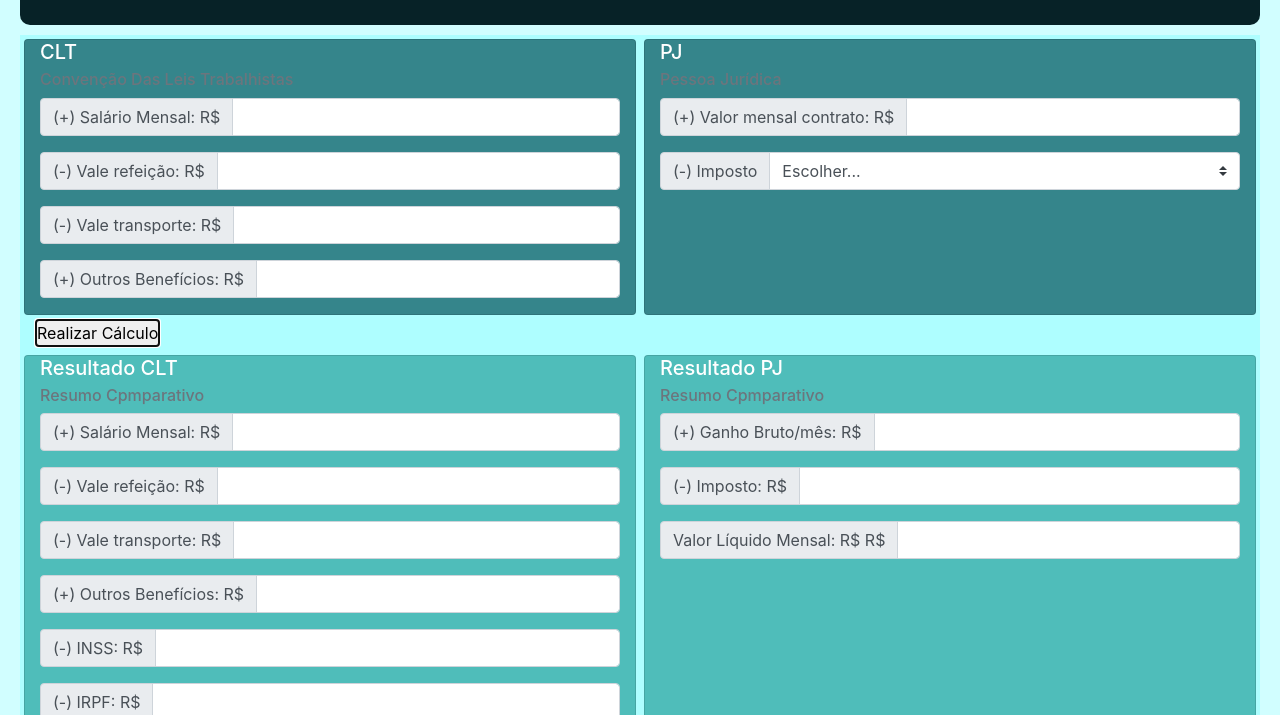
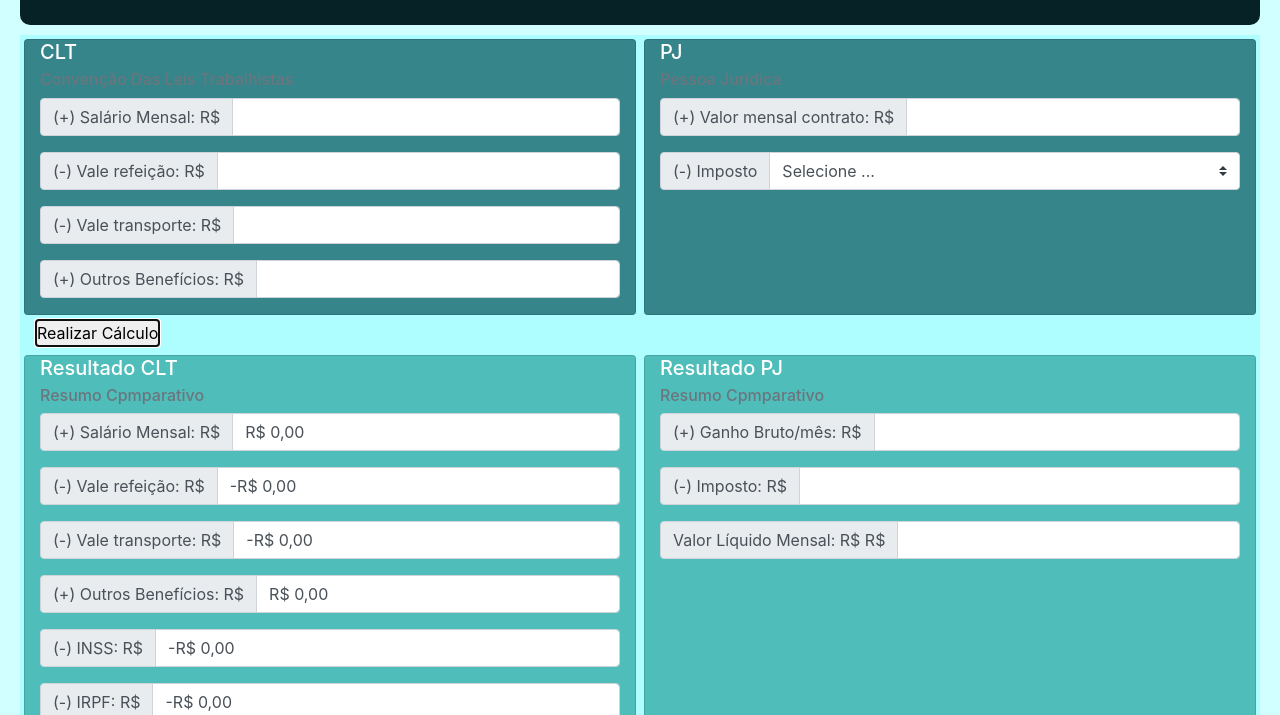
Before and after one commit to Jonathan-Galhardo/CLT-ou-PJ, a plain HTML site: page index.html in a window 1280 px wide. Both pictures are taken after a click on the button "Realizar Cálculo". Shown: the part 85-800 px from the top of the page. Drawn offline with nearby package versions, Linux system fonts and the light colour scheme.

Commit message:
logica clt

```diff
--- a/index.html
+++ b/index.html
@@ -20,27 +20,27 @@
                 <h6 class="card-subtitle mb-2 text-muted">Convenção Das Leis Trabalhistas</h6>
                 <div class="input-group mb-3">
                     <div class="input-group-prepend">
-                      <span class="input-group-text"> (+) Salário Mensal: R$</span>
+                      <span  class="input-group-text"> (+) Salário Mensal: R$</span>
                     </div>
-                    <input type="text" class="form-control" aria-label="Quantia">
+                    <input id="salario" type="text" class="form-control" aria-label="Quantia">
                 </div>
                 <div class="input-group mb-3">
                     <div class="input-group-prepend">
                       <span class="input-group-text"> (-) Vale refeição: R$</span>
                     </div>
-                    <input type="text" class="form-control" aria-label="Quantia">
+                    <input id="vr" type="text" class="form-control" aria-label="Quantia">
                 </div>
                 <div class="input-group mb-3">
                     <div class="input-group-prepend">
                       <span class="input-group-text">  (-) Vale transporte: R$</span>
                     </div>
-                    <input type="text" class="form-control" aria-label="Quantia">
+                    <input id="vt" type="text" class="form-control" aria-label="Quantia">
                 </div>
                 <div class="input-group mb-3">
                     <div class="input-group-prepend">
                       <span class="input-group-text">  (+) Outros Benefícios: R$</span>
                     </div>
-                    <input type="text" class="form-control" aria-label="Quantia">
+                    <input id="benf" type="text" class="form-control" aria-label="Quantia">
                 </div>
 
             </div>
@@ -61,7 +61,7 @@
                       <label class="input-group-text" for="inputGroupSelect01">(-) Imposto</label>
                     </div>
                     <select class="custom-select" id="inputGroupSelect01">
-                      <option selected>Escolher...</option>
+                      <option selected>Selecione ... </option>
                       <option value="1">Simples Nacional</option>
                       <option value="2">Micro Empreendedor Individual</option>
                     </select>
@@ -80,63 +80,63 @@
                 <h6 class="card-subtitle mb-2 text-muted">Resumo Cpmparativo</h6>
                 <div class="input-group mb-3">
                     <div class="input-group-prepend">
-                        <span class="input-group-text" id="salario"> (+) Salário Mensal: R$</span>
+                        <span class="input-group-text"> (+) Salário Mensal: R$</span>
                     </div>
-                    <input type="text" class="form-control" aria-label="Quantia">
+                    <div type="text" class="form-control" aria-label="Quantia" id="salariores"></div>
                 </div>
                 <div class="input-group mb-3">
                     <div class="input-group-prepend">
                         <span class="input-group-text"> (-) Vale refeição: R$</span>
                     </div>
-                    <input type="text" class="form-control" aria-label="Quantia">
+                    <div id="vr2" type="text" class="form-control" aria-label="Quantia"></div>
                 </div>
                 <div class="input-group mb-3">
                     <div class="input-group-prepend">
                         <span class="input-group-text">  (-) Vale transporte: R$</span>
                     </div>
-                    <input type="text" class="form-control" aria-label="Quantia">
+                    <div id="vt2" type="text" class="form-control" aria-label="Quantia"></div>
                 </div>
                 <div class="input-group mb-3">
                     <div class="input-group-prepend">
                         <span class="input-group-text">  (+) Outros Benefícios: R$</span>
                     </div>
-                    <input type="text" class="form-control" aria-label="Quantia">
+                    <div id="beneficiores" type="text" class="form-control" aria-label="Quantia"></div>
                 </div>
                 <div class="input-group mb-3">
                     <div class="input-group-prepend">
                         <span class="input-group-text"> (-) INSS: R$</span>
                     </div>
-                    <input type="text" class="form-control" aria-label="Quantia">
+                    <div id="inssres" type="text" class="form-control" aria-label="Quantia"></div>
                 </div>
                 <div class="input-group mb-3">
                     <div class="input-group-prepend">
                         <span class="input-group-text"> (-) IRPF: R$</span>
                     </div>
-                    <input type="text" class="form-control" aria-label="Quantia">
+                    <div id="irpfres" type="text" class="form-control" aria-label="Quantia"></div>
                 </div>
                 <div class="input-group mb-3">
                     <div class="input-group-prepend">
                         <span class="input-group-text">  (+) 13º Salário 1/12: R$</span>
                     </div>
-                    <input type="text" class="form-control" aria-label="Quantia">
+                    <div id="dt1" type="text" class="form-control" aria-label="Quantia"></div>
                 </div>
                 <div class="input-group mb-3">
                     <div class="input-group-prepend">
                         <span class="input-group-text">  (+) Férias: R$</span>
                     </div>
-                    <input type="text" class="form-control" aria-label="Quantia">
+                    <div id="ferias1" type="text" class="form-control" aria-label="Quantia"></div>
                 </div>
                 <div class="input-group mb-3">
                     <div class="input-group-prepend">
                         <span class="input-group-text">  (+) 1/3 Férias: R$</span>
                     </div>
-                    <input type="text" class="form-control" aria-label="Quantia">
+                    <div id="terco1" type="text" class="form-control" aria-label="Quantia"></div>
                 </div>
                 <div class="input-group mb-3">
                     <div class="input-group-prepend">
                         <span class="input-group-text">  Valor Líquido Mensal: R$</span>
                     </div>
-                    <input type="text" class="form-control" aria-label="Quantia">
+                    <div id="clttotal" type="text" class="form-control" aria-label="Quantia"></div>
                 </div>
 
             </div>
--- a/javascript.js
+++ b/javascript.js
@@ -1,4 +1,36 @@
 function verificar(){
-    var salario = document.getElementById('slario')
-    window.alert('salario')
+    var salario = window.document.getElementById('salario')
+    var s1 = Number(salario.value)
+    salariores.innerHTML = s1.toLocaleString('pt-BR', { style: 'currency', currency: 'BRL' })
+
+    var vr = window.document.getElementById('vr').value
+    var vr1 = vr * -1
+    vr2.innerHTML = vr1.toLocaleString('pt-BR', { style: 'currency', currency: 'BRL' })
+
+    var vt = window.document.getElementById('vt').value
+    var vt1 = vt * -1
+    vt2.innerHTML = vt1.toLocaleString('pt-BR', { style: 'currency', currency: 'BRL' })
+
+    var beneficios = window.document.getElementById('benf')
+    var benf = Number(beneficios.value)
+    beneficiores.innerHTML = benf.toLocaleString('pt-BR', { style: 'currency', currency: 'BRL' })
+
+    var inss = s1 * -0.1
+    inssres.innerHTML = inss.toLocaleString('pt-BR', { style: 'currency', currency: 'BRL' })
+
+    var irpf = s1 * -0.115
+    irpfres.innerHTML = irpf.toLocaleString('pt-BR', { style: 'currency', currency: 'BRL' })
+
+    var dt = s1 / 12
+    dt1.innerHTML = dt.toLocaleString('pt-BR', { style: 'currency', currency: 'BRL' })
+
+    var ferias = s1 / 12
+    ferias1.innerHTML = ferias.toLocaleString('pt-BR', { style: 'currency', currency: 'BRL' })
+
+    var terco = ferias / 3
+    terco1.innerHTML = terco.toLocaleString('pt-BR', { style: 'currency', currency: 'BRL' })
+
+    var totalclt = s1 + vr1 + vt1 + benf + inss + irpf + dt + ferias + terco
+    clttotal.innerHTML = totalclt.toLocaleString('pt-BR', { style: 'currency', currency: 'BRL' })
+
 }
```
